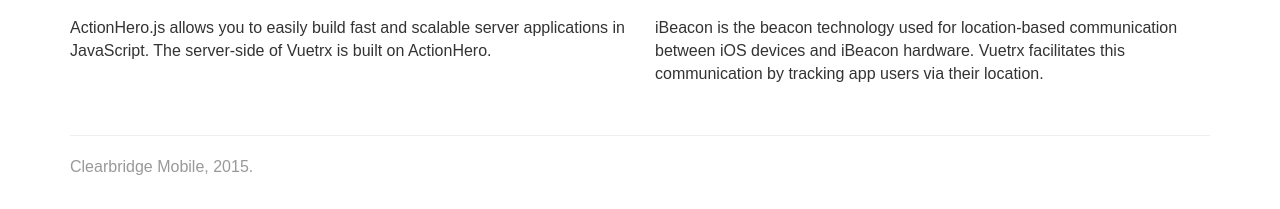
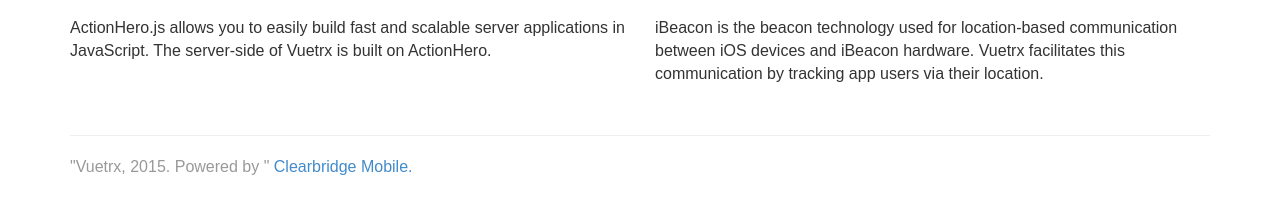
Before and after one commit to jenshaschkamp/vuetrx, a plain HTML site: page index.html in a window 1280 px wide. Shown: the part 1365-1574 px from the top of the page. Drawn offline with nearby package versions, Linux system fonts and the light colour scheme; a web font is replaced by a local one.

Commit message:
Update index.html

```diff
--- a/index.html
+++ b/index.html
@@ -134,7 +134,10 @@
 
 <div class="container">
     <div id="footer">
-        <p class="text-muted">Clearbridge Mobile, 2015.</p>
+        <p class="text-muted">
+            "Vuetrx, 2015. Powered by "
+          <a href="http://clearbridgemobile.com" title="Clearbridge Mobile" target="_blank">Clearbridge Mobile.</a>
+         </p>
     </div>    <!-- Site footer -->
 </div>
 
```
